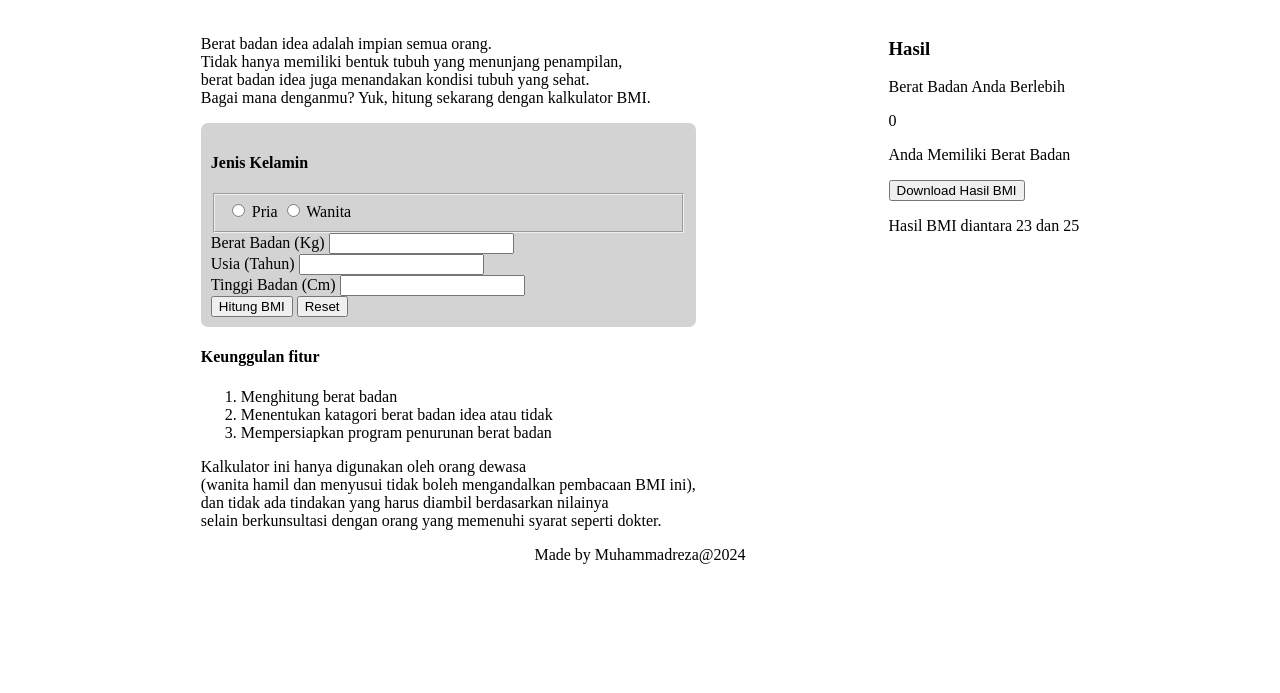
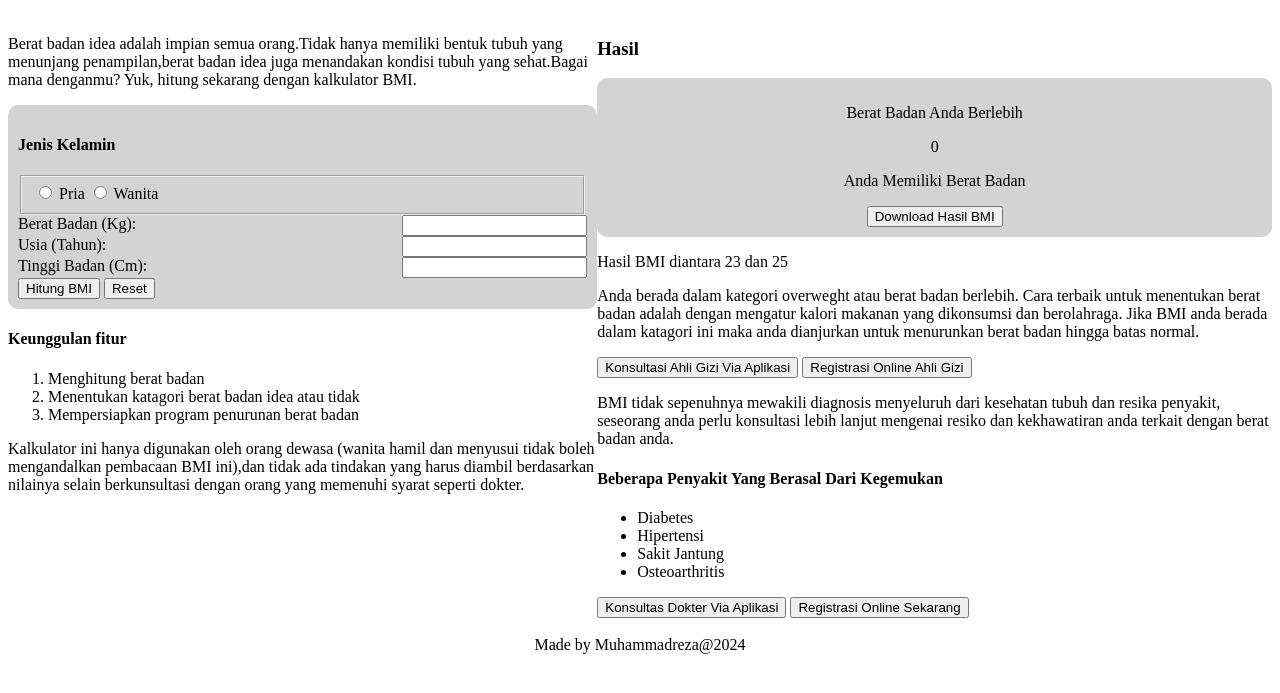
Before and after one commit to revou-fundamental-course/25-nov-24-MuhammadRezapahrevi, a plain HTML site: page index.html in a window 1280 px wide. Shown: the part 61-754 px from the top of the page. Drawn offline with Linux system fonts and the light colour scheme.

Commit message:
Update terbaru

```diff
--- a/css/styles.css
+++ b/css/styles.css
@@ -1,23 +1,36 @@
-
-.main-header{
+.main-header {
   text-align: center;
 }
-main{
+main {
   display: flex;
   justify-content: space-evenly;
 }
 
-form{
+form {
   background-color: lightgrey;
-    padding: 10px;
-    border-radius: 7px;
+  padding: 10px;
+  border-radius: 10px;
 }
 
-.from-item{
+.from-item {
   display: flex;
-    justify-content: space-between;
+  justify-content: space-between;
 }
 
-footer{
+footer {
   text-align: center;
 }
+
+.p2 {
+  line-height: 18px;
+  text-align: justify;
+}
+
+.hasil {
+  display: flex;
+  flex-direction: column;
+  align-items: center;
+  background-color:lightgray;
+  padding: 10px;
+  border-radius:10px;
+}
--- a/index.html
+++ b/index.html
@@ -1,10 +1,10 @@
 <!DOCTYPE html>
 <html lang="en">
   <head>
-  <meta charset="UTF-8">
-  <meta name="viewport" content="width=device-width, initial-scale=1.0">
+    <meta charset="UTF-8" />
+    <meta name="viewport" content="width=device-width, initial-scale=1.0" />
     <title>Document</title>
-  <link rel="stylesheet" href="css/styles.css">
+    <link rel="stylesheet" href="css/styles.css" />
   </head>
   <body>
     <!--Judul Web/Header-->
@@ -16,38 +16,34 @@
       <!--Section form kalkulator BMI-->
       <section>
         <article>
-  <p>Berat badan idea adalah impian semua orang.<br>Tidak hanya memiliki bentuk tubuh
-    yang menunjang penampilan,<br>berat badan idea juga menandakan kondisi tubuh yang sehat.<br>Bagai mana denganmu?
-    Yuk, hitung sekarang dengan kalkulator BMI.
+          <p class="paragraph">
+            Berat badan idea adalah impian semua orang.Tidak hanya memiliki
+            bentuk tubuh yang menunjang penampilan,berat badan idea juga
+            menandakan kondisi tubuh yang sehat.Bagai mana denganmu? Yuk, hitung
+            sekarang dengan kalkulator BMI.
           </p>
         </article>
         <form>
           <div>
             <h4>Jenis Kelamin</h4>
             <fieldset>
-        <input type="radio" id="Pria" name="Jenis Kelamin">
+              <input type="radio" id="Pria" name="Jenis Kelamin" />
               <label for="Pria">Pria</label>
-        <input type="radio" id="Wanita" name="Jenis Kelamin">
+              <input type="radio" id="Wanita" name="Jenis Kelamin" />
               <label for="Wanita">Wanita</label>
             </fieldset>
           </div>
           <div class="from-item">
-        <label for="berat-badan-input">
-          Berat Badan (Kg)
-        <input id="berat-badan-input" type="number" required>
-        </label>
+            <label for="berat-badan-input"> Berat Badan (Kg): </label>
+            <input id="berat-badan-input" type="number" required />
           </div>
           <div class="from-item">
-        <label for="Usia-input">
-          Usia (Tahun)
-        <input id="Usia-input" type="number" required>
-        </label>
+            <label for="Usia-input"> Usia (Tahun): </label>
+            <input id="Usia-input" type="number" required />
           </div>
           <div class="from-item">
-        <label for="tinggi-badan-input">
-          Tinggi Badan (Cm)
-        <input id="tinggi-badan-input" type="number" required>
-        </label>
+            <label for="tinggi-badan-input"> Tinggi Badan (Cm): </label>
+            <input id="tinggi-badan-input" type="number" required />
           </div>
           <div>
             <button type="submit">Hitung BMI</button>
@@ -64,30 +60,62 @@
             <li>Menentukan katagori berat badan idea atau tidak</li>
             <li>Mempersiapkan program penurunan berat badan</li>
           </ol>
-    <p>Kalkulator ini hanya digunakan oleh orang dewasa<br>(wanita hamil dan menyusui tidak boleh
-      mengandalkan pembacaan BMI ini),<br>dan tidak ada tindakan yang harus diambil berdasarkan nilainya
-      <br>selain berkunsultasi dengan orang yang memenuhi syarat seperti dokter.
+          <p class="paragraph">
+            Kalkulator ini hanya digunakan oleh orang dewasa (wanita hamil dan
+            menyusui tidak boleh mengandalkan pembacaan BMI ini),dan tidak ada
+            tindakan yang harus diambil berdasarkan nilainya selain
+            berkunsultasi dengan orang yang memenuhi syarat seperti dokter.
           </p>
         </article>
       </section>
       <!--Section hasil kalkulasi-->
       <section>
-    <div>
         <header>
           <h3>Hasil</h3>
         </header>
+        <div class="hasil">
           <p>Berat Badan Anda Berlebih</p>
           <div id="result-calculation">0</div>
           <p id="info-result">Anda Memiliki Berat Badan</p>
+          <button>Download Hasil BMI</button>
         </div>
-    <button>Download Hasil BMI</button>
         <!--third article-->
         <article>
           <p>Hasil BMI diantara 23 dan 25</p>
+          <p class="paragraph">
+            Anda berada dalam kategori overweght atau berat badan berlebih. Cara
+            terbaik untuk menentukan berat badan adalah dengan mengatur kalori
+            makanan yang dikonsumsi dan berolahraga. Jika BMI anda berada dalam
+            katagori ini maka anda dianjurkan untuk menurunkan berat badan
+            hingga batas normal.
+          </p>
         </article>
+        <div>
+          <button>Konsultasi Ahli Gizi Via Aplikasi</button>
+          <button>Registrasi Online Ahli Gizi</button>
+        </div>
+        <article>
+          <p class="paragraph">
+            BMI tidak sepenuhnya mewakili diagnosis menyeluruh dari kesehatan
+            tubuh dan resika penyakit, seseorang anda perlu konsultasi lebih
+            lanjut mengenai resiko dan kekhawatiran anda terkait dengan berat
+            badan anda.
+          </p>
+          <header>
+            <h4>Beberapa Penyakit Yang Berasal Dari Kegemukan</h4>
+          </header>
+          <ul>
+            <li>Diabetes</li>
+            <li>Hipertensi</li>
+            <li>Sakit Jantung</li>
+            <li>Osteoarthritis</li>
+          </ul>
+        </article>
+        <button>Konsultas Dokter Via Aplikasi</button>
+        <button>Registrasi Online Sekarang</button>
       </section>
     </main>
-
+    <br />
     <!--Footer Web-->
     <footer>Made by Muhammadreza@2024</footer>
   </body>
```
Lines whose indentation alone changed are shown as unchanged.
